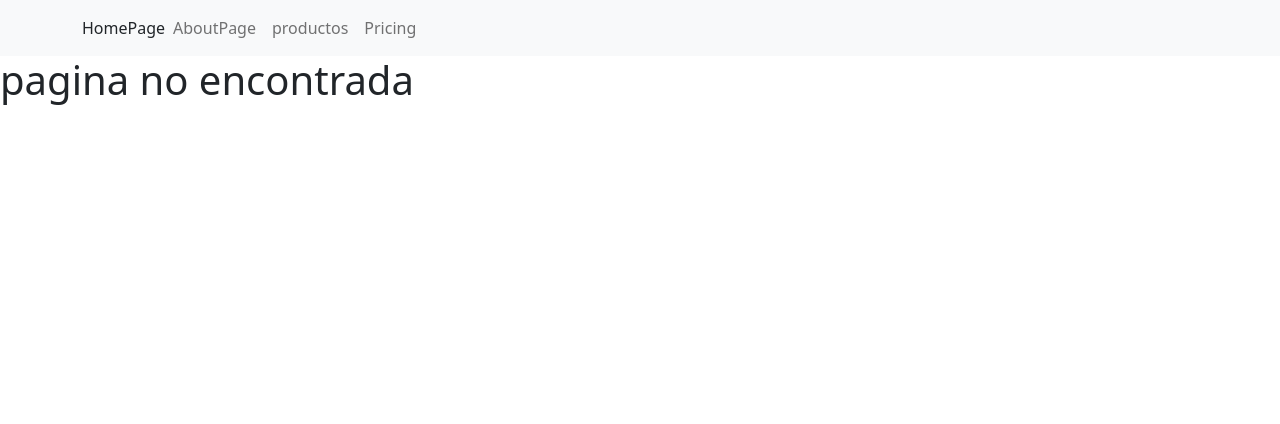
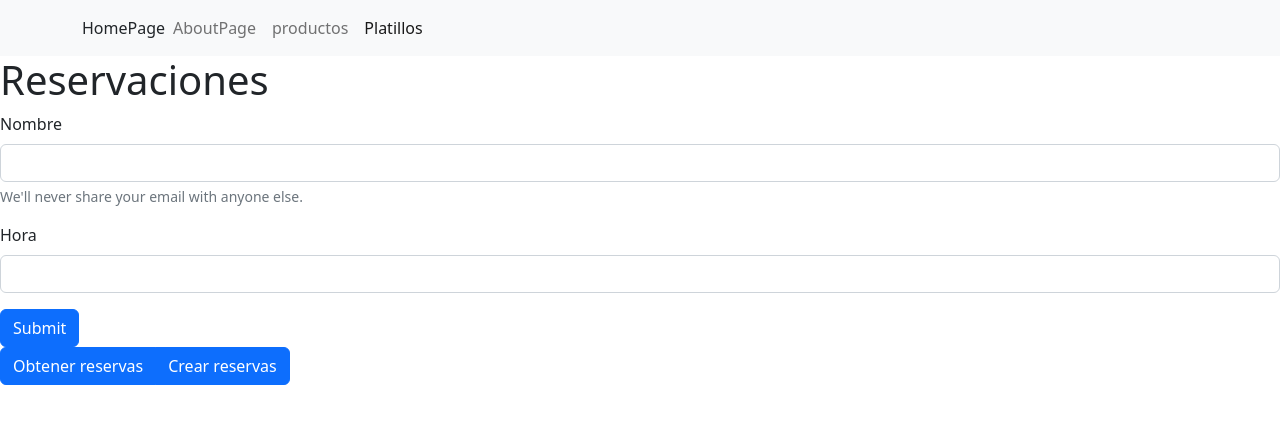
Before and after one commit to DinoSMZ/RestaurantApp, a React (Create React App) app: page /Platillos in a window 1280 px wide. Shown: the top 424 px of the page. Built offline with nearby package versions, Linux system fonts and the light colour scheme.

Commit message:
Ya obtengo datos

```diff
--- a/src/components/NavBar.jsx
+++ b/src/components/NavBar.jsx
@@ -20,7 +20,7 @@ const NavBar = () => {
             <NavLink className={({ isActive }) => isActive ? "nav-link active" : "nav-link"} to="/products">productos</NavLink>
           </li>
           <li className="nav-item">
-            <NavLink className={({ isActive }) => isActive ? "nav-link active" : "nav-link"} to="/">Pricing</NavLink>
+            <NavLink className={({ isActive }) => isActive ? "nav-link active" : "nav-link"} to="/Platillos">Platillos</NavLink>
           </li>
         </ul>
       </div>
--- /dev/null
+++ b/src/pages/PlatillosPage.jsx
@@ -0,0 +1,71 @@
+import React from 'react';
+import {db} from "../firebase/firebase"
+import { collection, getDocs} from "firebase/firestore"
+
+const PlatillosPage = () => {
+
+const obtenerReservas = async () => {
+
+    const resp = await getDocs(collection (db, "Reservas"));
+    const data = resp.docs.map((reserva) => ({
+        id: reserva.id,
+        ...reserva.data(),
+    }))
+
+
+   console.log(data)
+
+}
+
+
+  return (
+  <>
+
+  <header>
+    <h1>
+        Reservaciones
+    </h1>
+  </header>
+
+    <main>
+        <article>
+        <form>
+  <div>
+  <div className="mb-3">
+    <label htmlFor="NombreUser" className="form-label">Nombre</label>
+    <input type="email" className="form-control" id="exampleInputEmail1" aria-describedby="emailHelp" />
+    <div id="emailHelp" className="form-text">We'll never share your email with anyone else.</div>
+  </div>
+  <div className="mb-3">
+    <label htmlFor="Hora" className="form-label">Hora</label>
+    <input type="password" className="form-control" id="exampleInputPassword1" />
+  </div>
+  <button type="submit" className="btn btn-primary">Submit</button>
+</div>
+</form>
+
+        </article>
+
+    </main>
+
+
+    <section>
+
+<article>
+<div className="btn-group" role="group" aria-label="Basic example">
+  <button type="button" className="btn btn-primary" onClick={obtenerReservas}>Obtener reservas </button>
+  <button type="button" className="btn btn-primary">Crear reservas</button>
+</div>
+
+
+
+
+</article>
+
+    </section>
+
+    </>
+  )
+}
+
+export default PlatillosPage
--- a/src/pages/ProductsPage.jsx
+++ b/src/pages/ProductsPage.jsx
@@ -4,7 +4,7 @@ const ProductsPage = () => {
 
   <header>
                  <h1>
-                    pagina de productos
+                    Pagina de productos
                 </h1>
              </header>
           <main>
--- a/src/routers/AppRouter.jsx
+++ b/src/routers/AppRouter.jsx
@@ -6,7 +6,7 @@ import AboutPage from '../pages/AboutPage';
 import NotFound from '../pages/NotFound';
 import ProductsPage from '../pages/ProductsPage';
 import NavBar from '../components/NavBar';
-
+import PlatillosPage from '../pages/PlatillosPage';
 
 const AppRouter = () => {
   return (
@@ -16,6 +16,7 @@ const AppRouter = () => {
           <Route path="/" element={<Homepage/>}/>
           <Route path="/about" element={<AboutPage/>}/>
           <Route path="/products" element={<ProductsPage/>}/>
+          <Route path="/Platillos" element={<PlatillosPage/>}/>
           <Route path="*" element={<NotFound/>}/>
        </Routes>
     </Router>
```
